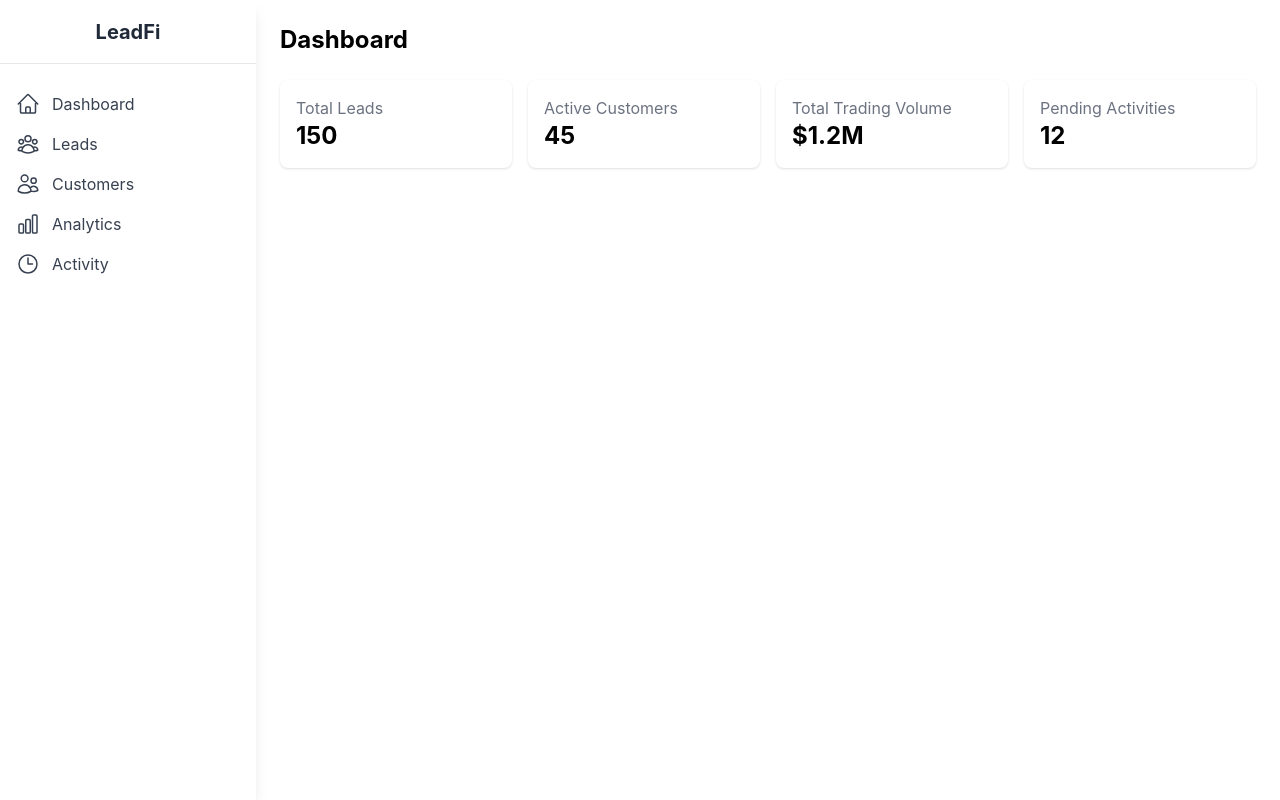
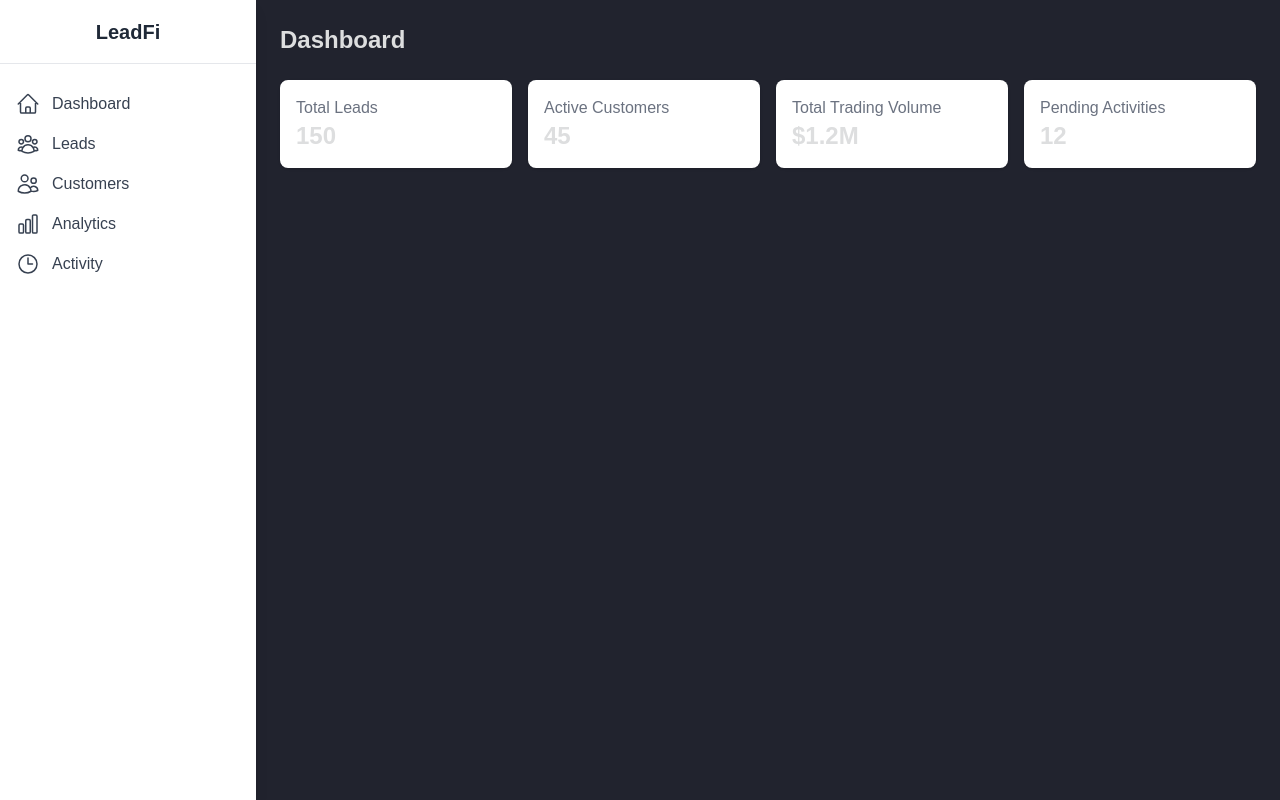
Before and after one commit to patrickvicente/LeadFi, a React (Create React App) app in the folder frontend/: page / in a window 1280 px wide. Built offline with nearby package versions, Linux system fonts and the light colour scheme; the HTML template or start-up script is replaced by a standard one.

Commit message:
edited styling on colors and typography

```diff
--- a/frontend/src/index.css
+++ b/frontend/src/index.css
@@ -2,12 +2,13 @@
 @tailwind components;
 @tailwind utilities;
 
+@import '@fontsource/montserrat';
 
 body {
   margin: 0;
-  font-family: -apple-system, BlinkMacSystemFont, 'Segoe UI', 'Roboto', 'Oxygen',
-    'Ubuntu', 'Cantarell', 'Fira Sans', 'Droid Sans', 'Helvetica Neue',
-    sans-serif;
+  font-family: 'Montserrat', sans-serif;
+  background-color: #21232E;
+  color: #dddedf;
   -webkit-font-smoothing: antialiased;
   -moz-osx-font-smoothing: grayscale;
 }
--- a/frontend/tailwind.config.js
+++ b/frontend/tailwind.config.js
@@ -4,7 +4,25 @@ module.exports = {
       "./src/**/*.{js,jsx,ts,tsx}",
     ],
     theme: {
-      extend: {},
+      extend: {
+        colors: {
+          highlight1: '#4735DD',
+          highlight2: '#FF3E6C',
+          highlight3: '#61BFC2',
+          highlight4: '#FFA200',
+          highlight5: '#51DC8E',
+          background: '#21232E',
+          text: '#dddedf',
+        },
+        fontFamily: {
+          sans: ['Montserrat', 'ui-sans-serif', 'system-ui', 'sans-serif'],
+        },
+        fontWeight: {
+          bold: 700,
+          semibold: 600,
+          medium: 500,
+        },
+      },
     },
     plugins: [],
   }
--- /dev/null
+++ b/package.json
@@ -0,0 +1,5 @@
+{
+  "dependencies": {
+    "@fontsource/montserrat": "^5.2.6"
+  }
+}
```
Also changed, not shown: frontend/src/components/leads/Lead.jsx (indentation only), 1 other file (tests, documents, lock files or other folders).
